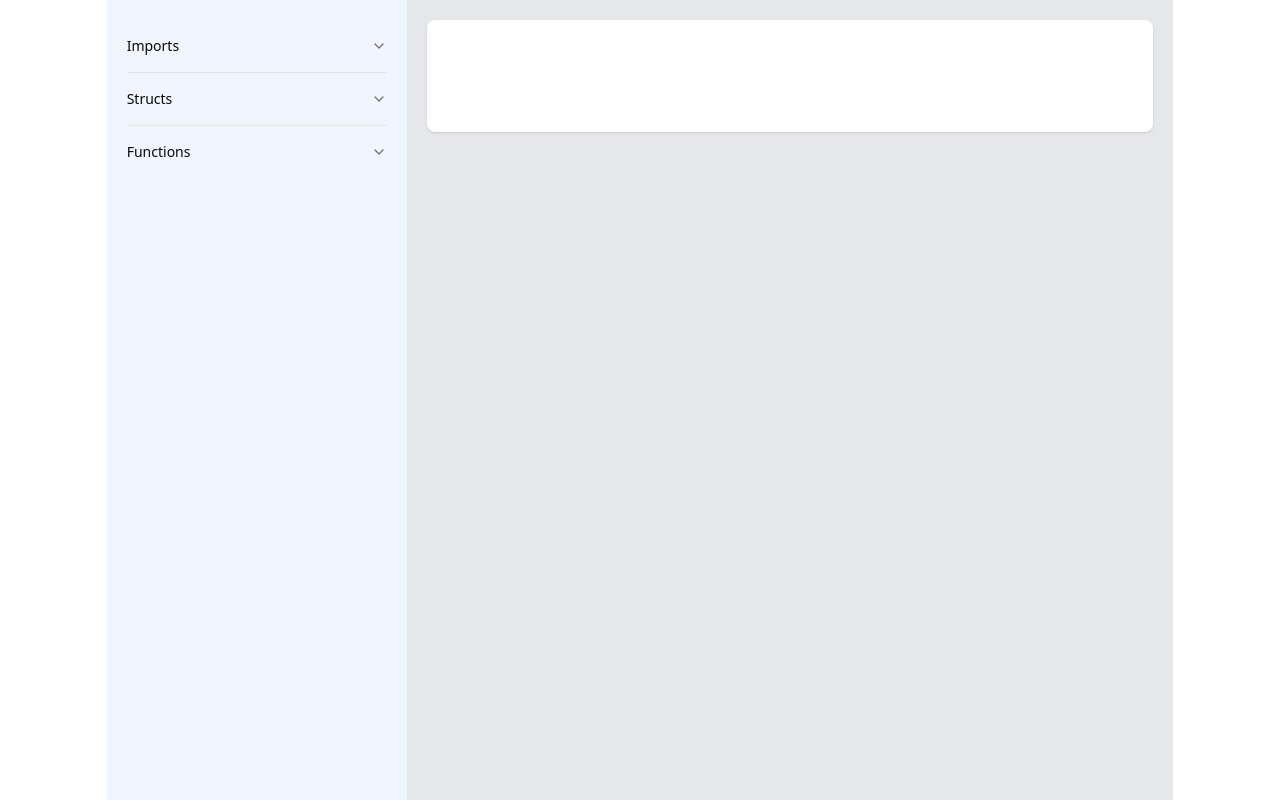
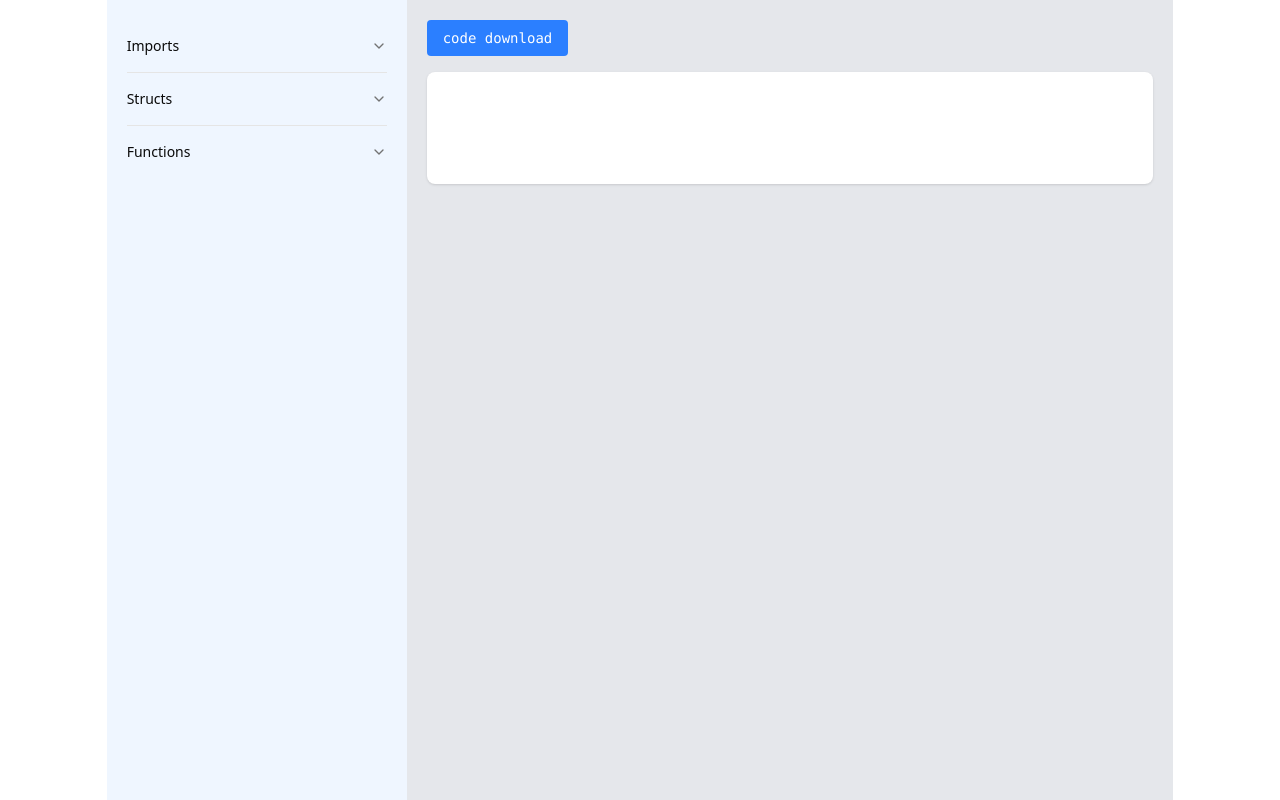
Before and after one commit to BlockBlockYonsei/SuiMoveScratch, a React (Vite) app: page /test in a window 1280 px wide. Built offline with nearby package versions, Linux system fonts and the light colour scheme; what @mysten/dapp-kit would draw is missing.

Commit message:
Add code download btn

```diff
--- a/src/pages/Final.tsx
+++ b/src/pages/Final.tsx
@@ -5,6 +5,7 @@ import {
   generateImportsCode,
   generateStructCode,
   generateFunctionCode,
+  downloadMoveCode,
 } from "./NoCodeMove/utils/generateCode";
 
 export default function Final() {
@@ -34,12 +35,25 @@ export default function Final() {
         />
 
         <div className="flex-1 p-5 space-y-6 text-sm font-mono">
+          <button
+            className="mb-4 px-4 py-2 bg-blue-500 text-white rounded hover:bg-blue-600"
+            onClick={() => downloadMoveCode(imports, structs, functions)}
+          >
+            code download
+          </button>
+
           <pre className="bg-white p-4 rounded-md shadow whitespace-pre-wrap overflow-auto">
             <code>{generateImportsCode(imports)}</code>
             <br /> <br />
             <code>
               {Object.entries(structs)
-                .map(([name, s]) => generateStructCode(name, s))
+                .map(([name, s]) =>
+                  generateStructCode(
+                    name,
+                    s,
+                    (s as any).typeParameterNames || [],
+                  ),
+                )
                 .join("\n\n")}
             </code>
             <br /> <br />
```
